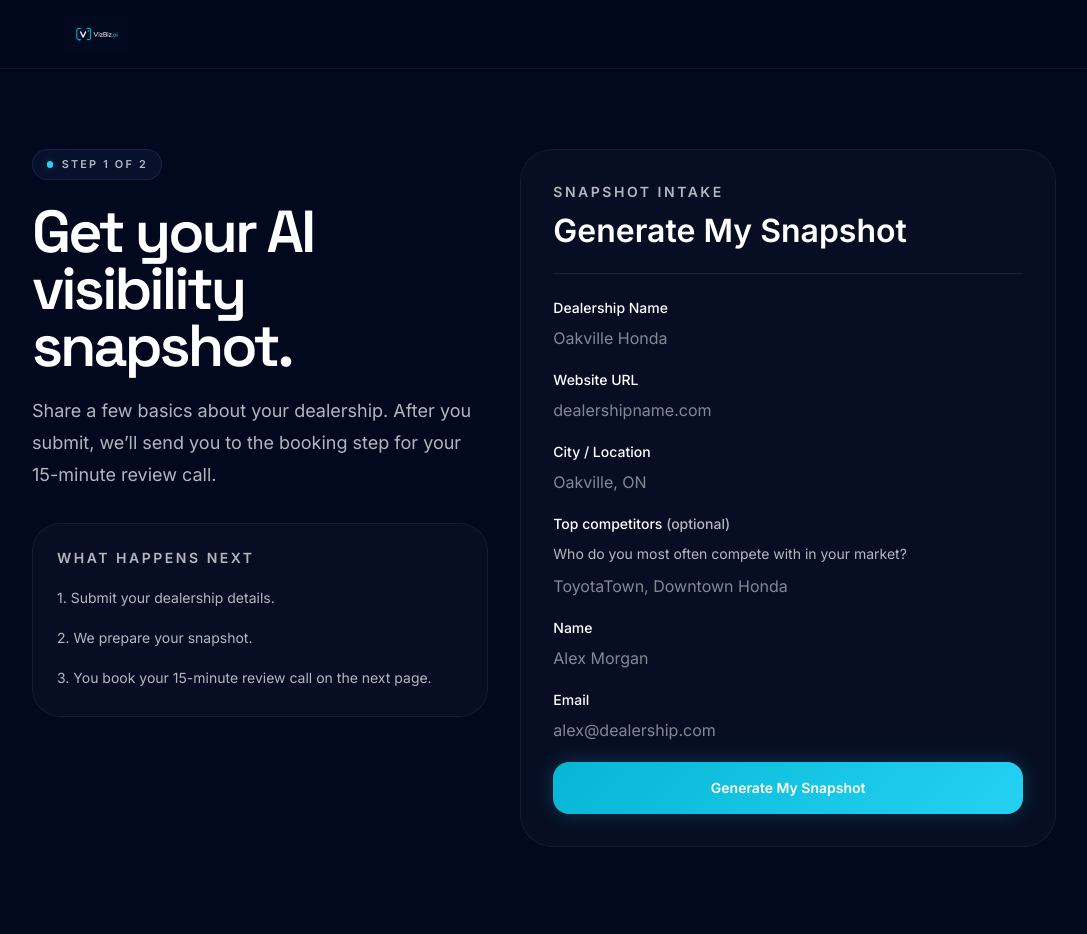
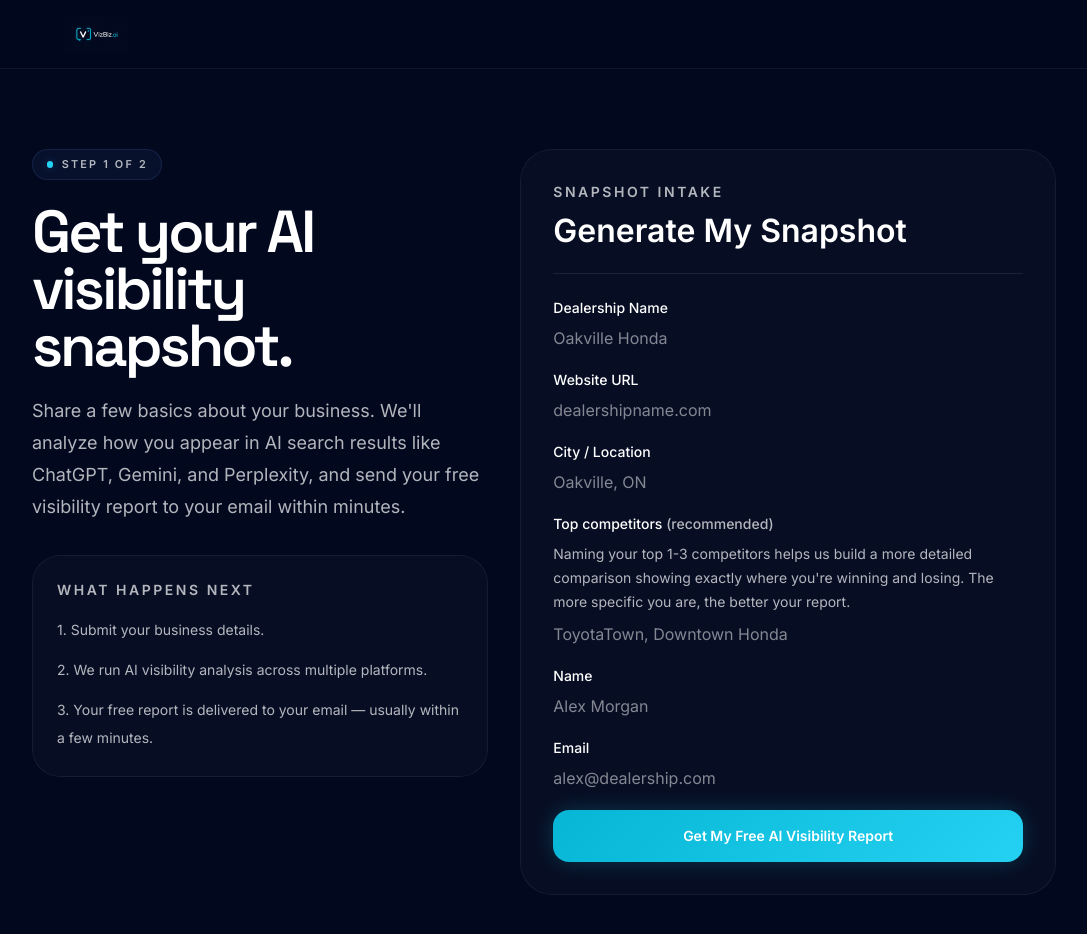
Before and after one commit to vizbizai-web/vizbiz-website, a Next.js app: page /intake in a window 1280 px wide. Shown: the top 934 px of the page, without its empty margins (96-1183 px from the left). Built offline with nearby package versions, Linux system fonts and the light colour scheme.

Commit message:
Intake: encourage competitor naming, set report timing expectations, update thank-you page

```diff
--- a/src/app/intake/page.tsx
+++ b/src/app/intake/page.tsx
@@ -41,14 +41,14 @@
               Get your AI visibility snapshot.
             </h1>
             <p className="mt-5 text-base leading-8 text-[var(--text-secondary)] sm:text-lg">
-              Share a few basics about your dealership. After you submit, we’ll send you to the booking step for your 15-minute review call.
+              Share a few basics about your business. We'll analyze how you appear in AI search results like ChatGPT, Gemini, and Perplexity, and send your free visibility report to your email within minutes.
             </p>
             <div className="glass-card mt-8 rounded-[1.75rem] p-6">
               <p className="text-sm font-semibold uppercase tracking-[0.18em] text-[var(--text-secondary)]">What happens next</p>
               <ol className="mt-4 space-y-3 text-sm leading-7 text-[var(--text-secondary)]">
-                <li>1. Submit your dealership details.</li>
-                <li>2. We prepare your snapshot.</li>
-                <li>3. You book your 15-minute review call on the next page.</li>
+                <li>1. Submit your business details.</li>
+                <li>2. We run AI visibility analysis across multiple platforms.</li>
+                <li>3. Your free report is delivered to your email — usually within a few minutes.</li>
               </ol>
             </div>
           </div>
--- a/src/app/thank-you/page.tsx
+++ b/src/app/thank-you/page.tsx
@@ -134,7 +134,7 @@
             )}
 
             <p className="text-center text-xs text-[var(--text-secondary)]/70">
-              We&apos;ll send your mini snapshot recap by email within 24 hours.
+              We&apos;re running your AI visibility analysis now. Your free report will be delivered to your email shortly — usually within a few minutes.
             </p>
 
             <div className="glass-card rounded-[2rem] p-6">
--- a/src/components/SnapshotIntakeForm.tsx
+++ b/src/components/SnapshotIntakeForm.tsx
@@ -146,10 +146,10 @@
 
       <div>
         <label htmlFor="competitor" className={labelClassName}>
-          Top competitors <span className="text-[var(--text-secondary)]">(optional)</span>
+          Top competitors <span className="text-[var(--text-secondary)]">(recommended)</span>
         </label>
         <p className="mt-2 text-sm leading-6 text-[var(--text-secondary)]">
-          Who do you most often compete with in your market?
+          Naming your top 1-3 competitors helps us build a more detailed comparison showing exactly where you're winning and losing. The more specific you are, the better your report.
         </p>
         <input
           id="competitor"
@@ -179,7 +179,7 @@
         disabled={isSubmitting}
         className="premium-button min-h-13 w-full rounded-2xl px-6 py-3.5 text-sm font-semibold"
       >
-        {isSubmitting ? "Preparing your snapshot..." : "Generate My Snapshot"}
+        {isSubmitting ? "Analyzing your AI visibility..." : "Get My Free AI Visibility Report"}
       </button>
     </form>
   );
```
